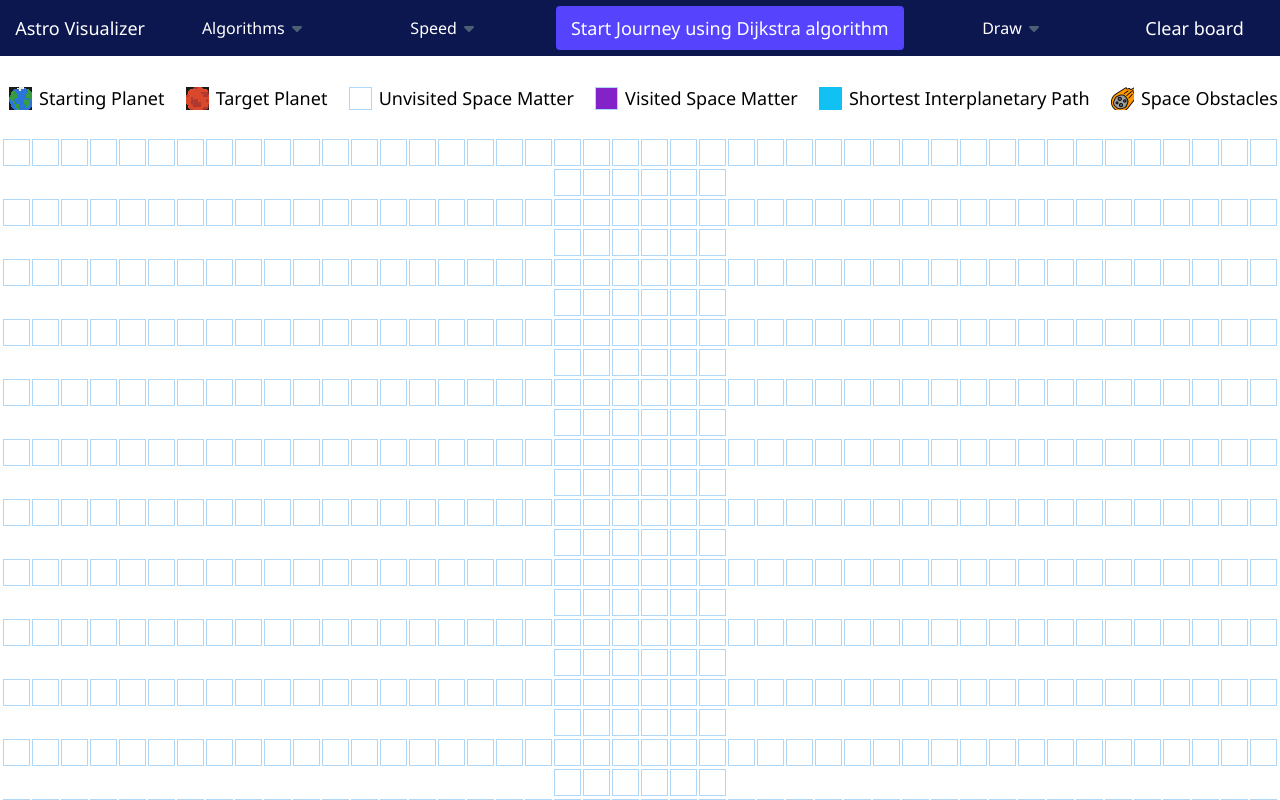
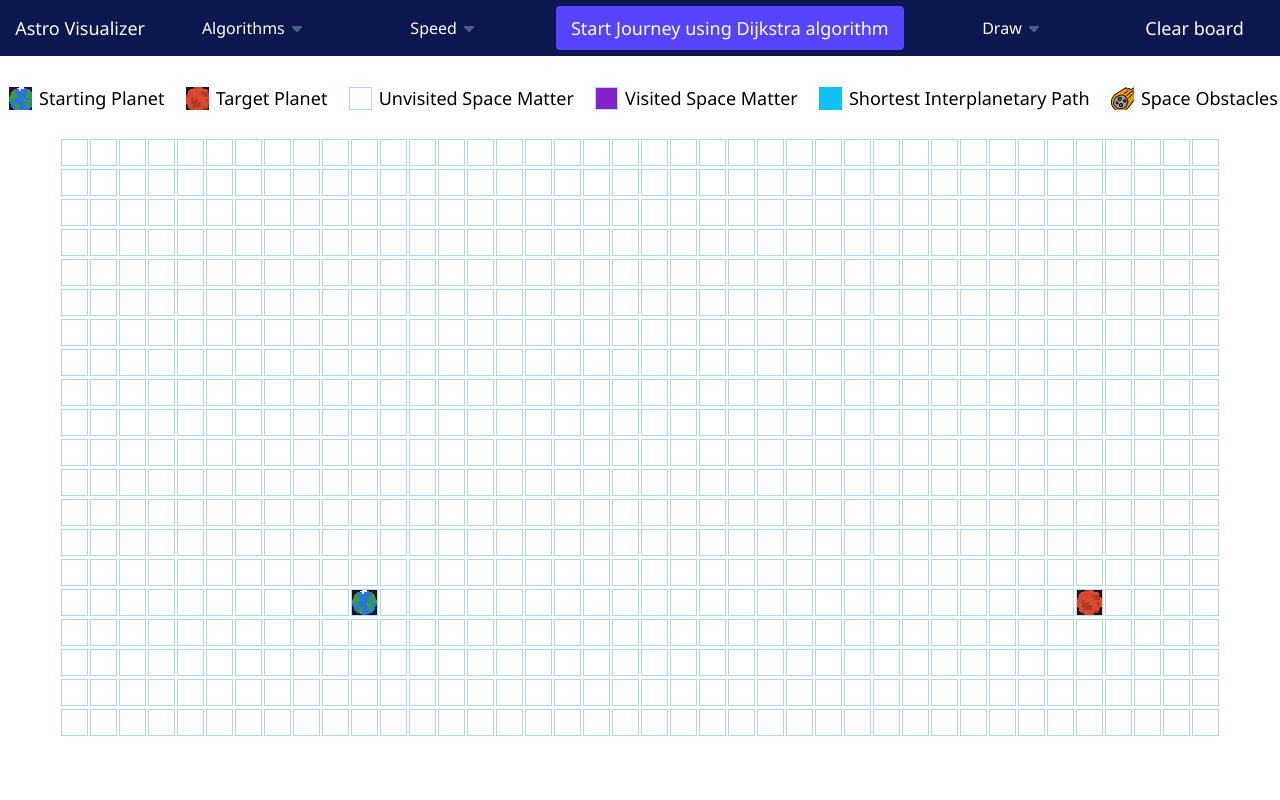
Before and after one commit to bobikenobi12/kompetentnite, a React (Create React App) app in the folder astro-visualizer/: page / in a window 1280 px wide. Shown: the top 800 px of the page. Built offline with nearby package versions, Linux system fonts and the light colour scheme.

Commit message:
change to cols and rows

```diff
--- a/astro-visualizer/src/App.js
+++ b/astro-visualizer/src/App.js
@@ -22,8 +22,8 @@ const START_NODE_ROW = 15;
 const START_NODE_COL = 10;
 const FINISH_NODE_ROW = 15;
 const FINISH_NODE_COL = 35;
-const ROWS = 25;
-const COLS = 50;
+const ROWS = 20;
+const COLS = 40;
 
 export default function App() {
   const [grid, setGrid] = useState([]);
```
